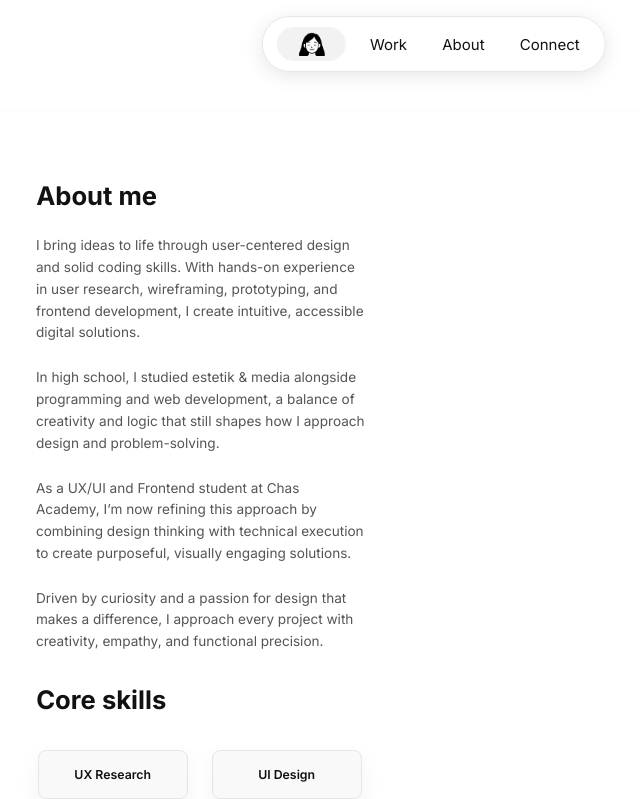
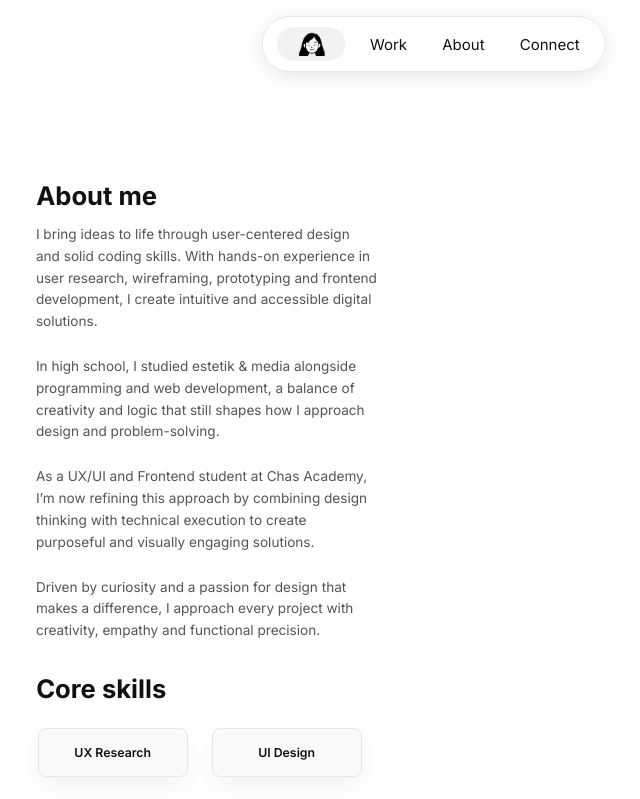
Before and after one commit to desjohnsen/portfolio, a React (Vite) app: page /about in a window 1280 px wide. Shown: the top 799 px of the page, without its empty margins (206-846 px from the left). Built offline with nearby package versions, Linux system fonts and the light colour scheme.

Commit message:
refactor: update about me text, margins and max-width

```diff
--- a/src/pages/About.jsx
+++ b/src/pages/About.jsx
@@ -12,16 +12,16 @@ const About = () => {
         </header>
 
         <p className="about-text">
-          I bring ideas to life through user-centered design and solid coding skills. With hands-on experience in user research, wireframing, prototyping, and frontend development, I create intuitive, accessible digital solutions.
+          I bring ideas to life through user-centered design and solid coding skills. With hands-on experience in user research, wireframing, prototyping and frontend development, I create intuitive and accessible digital solutions.
         </p>
         <p className="about-text">
           In high school, I studied estetik & media alongside programming and web development, a balance of creativity and logic that still shapes how I approach design and problem-solving.
         </p>
         <p className="about-text">
-          As a UX/UI and Frontend student at Chas Academy, I’m now refining this approach by combining design thinking with technical execution to create purposeful, visually engaging solutions.
+          As a UX/UI and Frontend student at Chas Academy, I’m now refining this approach by combining design thinking with technical execution to create purposeful and visually engaging solutions.
         </p>
         <p className="about-text">
-          Driven by curiosity and a passion for design that makes a difference, I approach every project with creativity, empathy, and functional precision.
+          Driven by curiosity and a passion for design that makes a difference, I approach every project with creativity, empathy and functional precision.
         </p>
 
         <header>
--- a/src/styles/About.css
+++ b/src/styles/About.css
@@ -44,7 +44,7 @@
 .about-title {
   font-size: 1.5rem;
   font-weight: 700;
-  margin-bottom: 0.7rem;
+  margin-bottom: 0rem;
   text-align: center;
 }
 
@@ -53,7 +53,7 @@
   color: var(--gray-text);
   line-height: 1.6;
   margin-bottom: 0.6rem;
-  max-width: 30.8ch;
+  max-width: 30.5ch;
   text-align: left;
   margin-left: auto;
   margin-right: auto;
@@ -169,7 +169,7 @@
 
   .about-text {
     font-size: 0.85rem;
-    max-width: 38.5ch;
+    max-width: 39.8ch;
     margin-right: 5px;
     margin-left: 56px;
   }
```
